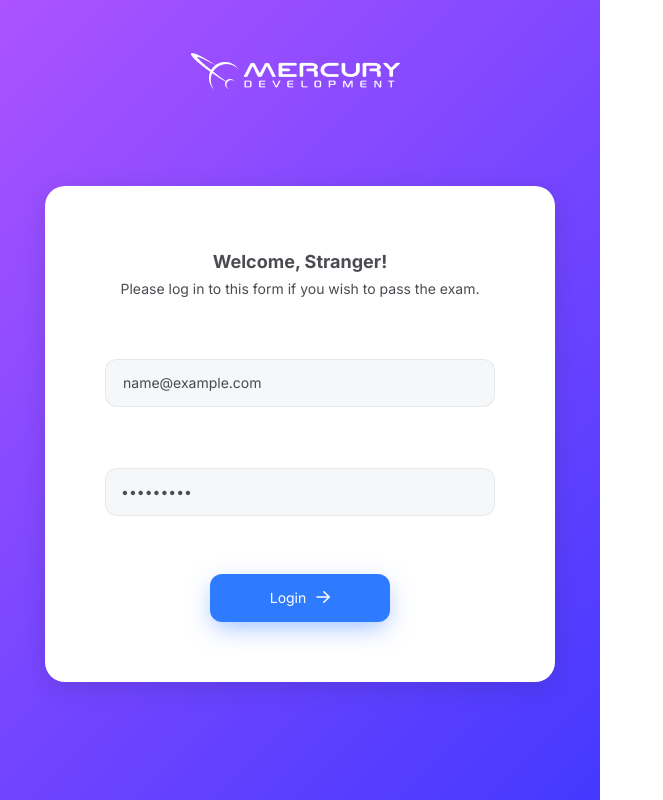
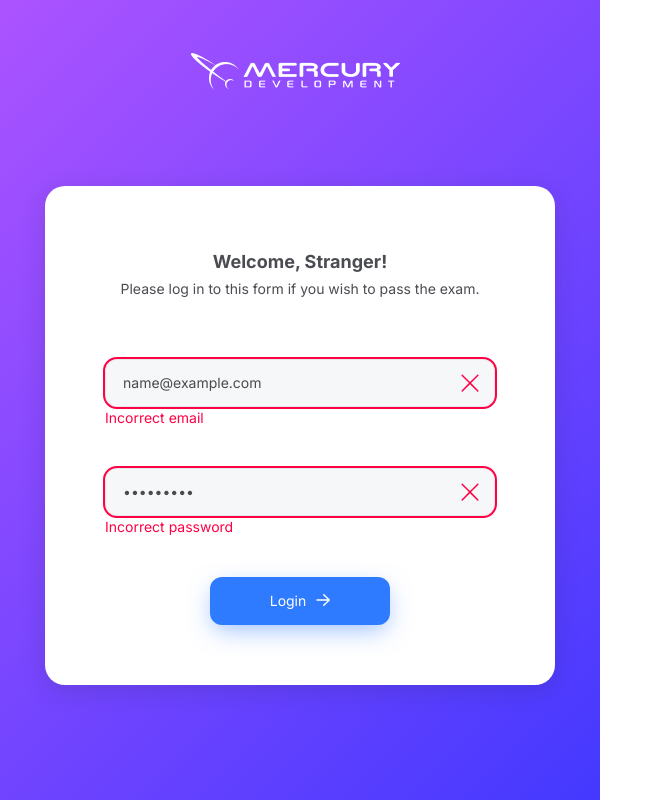
Before and after one commit to Lucas-DeLorenzi/react-test-assignment, a React (Vite) app: page / in a window 1280 px wide. Both pictures are taken after typing "name@example.com", "Sample123" into the empty fields and a click on the button "Login". Shown: the whole page, without its empty margins (0-663 px from the left). Built offline with nearby package versions, Linux system fonts and the light colour scheme.

Commit message:
email and password text fields highlighted for incorrect credentials

```diff
--- /dev/null
+++ b/src/components/InputGroup.tsx
@@ -0,0 +1,41 @@
+import cross from "/Cross.svg";
+import { joinClassNames } from "../utils/joinClassNames";
+import { inputGroup } from "../types";
+
+export default function InputGroup({
+  errors,
+  register,
+  placeholder,
+  type,
+  errorMsg,
+  inputClasses,
+  inputName,
+  registerValidation,
+}: inputGroup) {
+  return (
+    <div className="input-group">
+      <div
+        className={`${errors ? "border-error" : ""} ${joinClassNames(
+          inputClasses
+        )}`}
+      >
+        <input
+          className="inside-input"
+          type={type}
+          placeholder={placeholder}
+          {...register(
+            inputName,
+            registerValidation ? registerValidation : undefined
+          )}
+        />
+        <img
+          className={`${errors ? "show-error" : "hide-error"} cross-icon`}
+          src={cross}
+        />
+      </div>
+      <div className={`${errors ? "show-error" : "hide-error"} error-msg`}>
+        {errorMsg}
+      </div>
+    </div>
+  );
+}
--- a/src/components/LoginForm.tsx
+++ b/src/components/LoginForm.tsx
@@ -1,20 +1,20 @@
 import icon from "/Arrow.svg";
-import cross from "/Cross.svg";
 import loadingIcon from "/loader.svg";
 import { useForm } from "react-hook-form";
 import { credentials, props } from "../types";
 import { login } from "../api";
 import { useState } from "react";
 import { joinClassNames } from "../utils/joinClassNames";
+import InputGroup from "./InputGroup";
 
 function LoginForm({ setUser }: props) {
-  const passInputClasses = ["custom-input", "input-field"];
-  const emailInputClasses = ["custom-input", "validate-input"];
+  const inputClasses = ["custom-input", "validate-input"];
   const buttonClasses = ["btn", "loading-btn"];
   const [loading, setLoading] = useState(false);
   const {
     handleSubmit,
     register,
+    setError,
     formState: { errors },
   } = useForm<credentials>({ mode: "all" });
 
@@ -24,6 +24,11 @@ function LoginForm({ setUser }: props) {
       .then((response) => {
         if (response.status === 401) {
           setUser(null);
+          setError("email", { type: "custom", message: "Invalid credentials" });
+          setError("password", {
+            type: "custom",
+            message: "Invalid credentials",
+          });
           return;
         }
         setUser(response);
@@ -34,41 +39,28 @@ function LoginForm({ setUser }: props) {
   return (
     <div className="form-container">
       <form onSubmit={handleSubmit(onSubmit)}>
-        <div className="input-group">
-          <div
-            className={`${errors.email ? "border-error" : ""} ${joinClassNames(
-              emailInputClasses
-            )}`}
-          >
-            <input
-              className="inside-input"
-              type="text"
-              placeholder="Email"
-              {...register("email", {
-                required: true,
-                pattern: /^\w+@\w+\.[a-zA-Z]+/,
-              })}
-            />
-            <img
-              className={`${
-                errors.email ? "show-error" : "hide-error"
-              } cross-icon`}
-              src={cross}
-            />
-          </div>
-          <div
-            className={`${
-              errors.email ? "show-error" : "hide-error"
-            } error-msg`}
-          >
-            {"Incorrect email"}
-          </div>
-        </div>
-        <input
-          className={joinClassNames(passInputClasses)}
+        <InputGroup
+          errors={errors.email}
+          register={register}
+          placeholder="Email"
+          type="text"
+          errorMsg="Incorrect email"
+          inputClasses={inputClasses}
+          inputName="email"
+          registerValidation={{
+            required: true,
+            pattern: /^\w+@\w+\.[a-zA-Z]+/,
+          }}
+        />
+        <InputGroup
+          errors={errors.password}
+          register={register}
+          placeholder="Password"
           type="password"
-          placeholder="Password"
-          {...register("password")}
+          errorMsg="Incorrect password"
+          inputClasses={inputClasses}
+          inputName="password"
+          registerValidation={null}
         />
         {loading ? (
           <button className={joinClassNames(buttonClasses)}>
--- a/src/index.css
+++ b/src/index.css
@@ -93,6 +93,10 @@
   flex-direction: column;
   justify-content: space-around;
   align-items: center;
+  width: 100%;
+}
+.form-container form {
+  width: inherit;
 }
 .custom-input {
   padding-left: 15px;
@@ -132,10 +136,6 @@ input:-webkit-autofill:active {
 }
 .input-group {
   margin-bottom: 10%;
-}
-
-.input-field {
-  margin-bottom: 15%;
 }
 
 .custom-input:hover,
```
Also changed, not shown: src/types.d.ts (+22 -2 lines).
